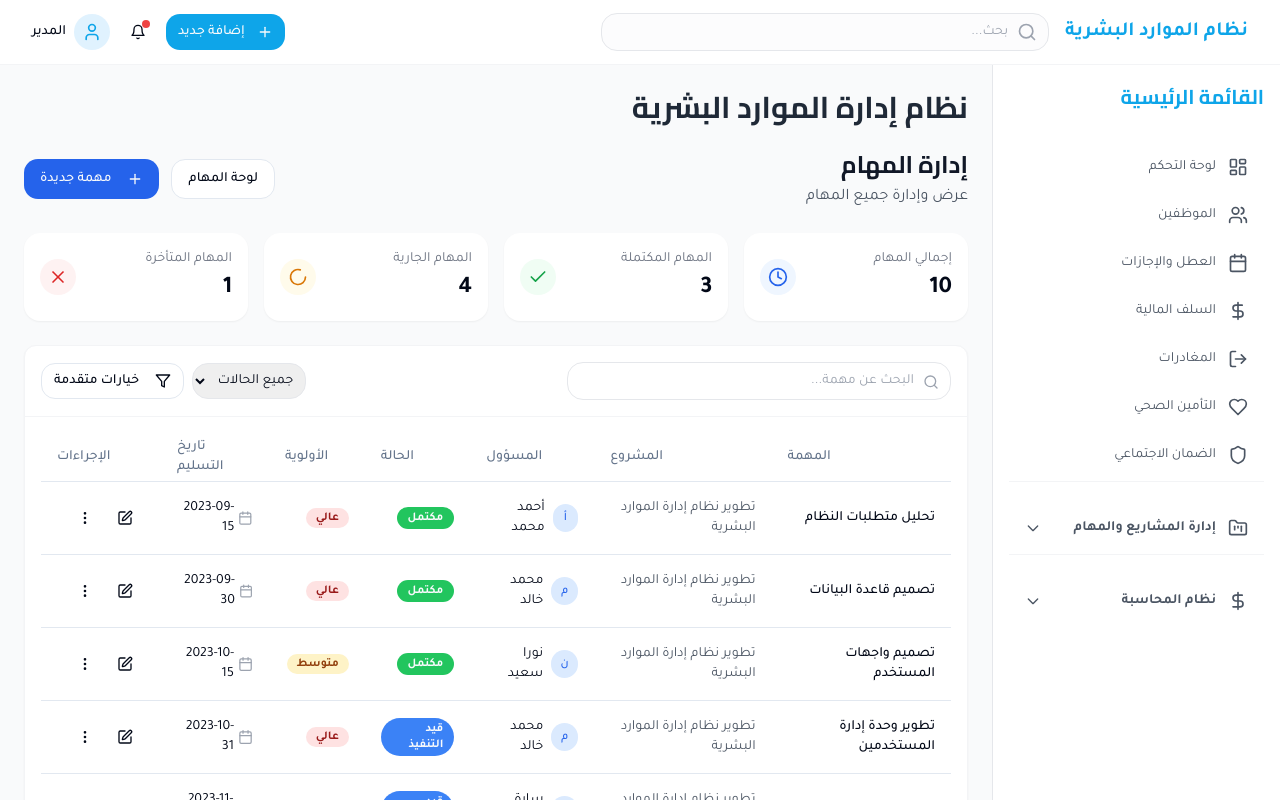
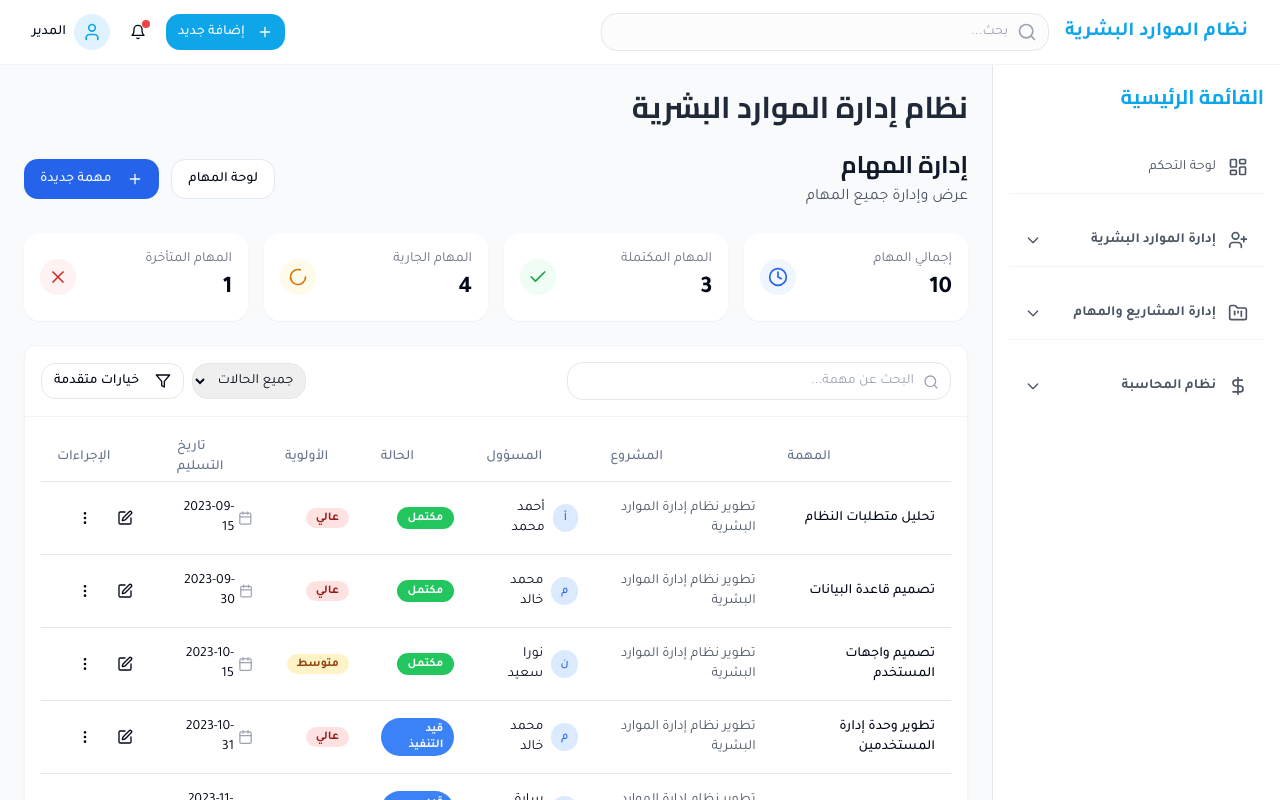
Before and after one commit to ki4n7/hrm-arabia-pro, a React (Vite) app: page /tasks in a window 1280 px wide. Shown: the top 800 px of the page. Built offline with nearby package versions, Linux system fonts and the light colour scheme.

Commit message:
Refactor HR navigation to dropdown
Refactor the HR navigation links in the sidebar to use a dropdown menu.

```diff
--- a/src/components/Sidebar.tsx
+++ b/src/components/Sidebar.tsx
@@ -4,7 +4,7 @@ import { NavLink } from "react-router-dom";
 import {
   X, Users, Calendar, DollarSign, LogOut, Heart, Shield, LayoutDashboard,
   BookOpen, FileText, Receipt, File, PieChart, TrendingUp, Target,
-  Briefcase, FolderKanban, ListTodo, ClipboardList, BarChart
+  Briefcase, FolderKanban, ListTodo, ClipboardList, UserPlus
 } from "lucide-react";
 import { Button } from "@/components/ui/button";
 import { cn } from "@/lib/utils";
@@ -18,14 +18,17 @@ const Sidebar: React.FC<SidebarProps> = ({ isOpen, closeSidebar }) => {
   // State to toggle submenus
   const [showAccountingMenu, setShowAccountingMenu] = useState(false);
   const [showProjectsMenu, setShowProjectsMenu] = useState(false);
+  const [showHRMenu, setShowHRMenu] = useState(false);
 
-  // Define sidebar links
-  const links = [
-    {
+  // Define main dashboard link
+  const dashboardLink = {
     name: "لوحة التحكم",
     to: "/",
     icon: <LayoutDashboard className="h-5 w-5" />,
-    },
+  };
+
+  // Define HR links
+  const hrLinks = [
     {
       name: "الموظفين",
       to: "/employees",
@@ -156,13 +159,48 @@ const Sidebar: React.FC<SidebarProps> = ({ isOpen, closeSidebar }) => {
         </div>
 
         <nav className="p-4 space-y-1 overflow-y-auto max-h-[calc(100vh-4rem)]">
-          {links.map((link) => (
+          {/* Dashboard Link */}
+          <NavLink
+            key={dashboardLink.to}
+            to={dashboardLink.to}
+            onClick={closeSidebar}
+            className={({ isActive }) => cn(
+              "flex items-center px-4 py-3 text-sm rounded-lg transition-all duration-200",
+              isActive
+                ? "bg-hrm-lightBlue text-hrm-blue font-medium"
+                : "text-gray-600 hover:bg-gray-50"
+            )}
+          >
+            <span className="ml-3">{dashboardLink.icon}</span>
+            {dashboardLink.name}
+          </NavLink>
+
+          {/* HR Section */}
+          <div className="mt-6 pt-6 border-t border-gray-100">
+            <button
+              onClick={() => setShowHRMenu(!showHRMenu)}
+              className="flex items-center justify-between w-full px-4 py-3 text-sm text-gray-600 hover:bg-gray-50 rounded-lg"
+            >
+              <div className="flex items-center">
+                <span className="ml-3"><UserPlus className="h-5 w-5" /></span>
+                <span className="font-semibold">إدارة الموارد البشرية</span>
+              </div>
+              <span className={`transform transition-transform ${showHRMenu ? 'rotate-180' : ''}`}>
+                <svg xmlns="http://www.w3.org/2000/svg" className="h-4 w-4" fill="none" viewBox="0 0 24 24" stroke="currentColor">
+                  <path strokeLinecap="round" strokeLinejoin="round" strokeWidth={2} d="M19 9l-7 7-7-7" />
+                </svg>
+              </span>
+            </button>
+
+            {showHRMenu && (
+              <div className="mt-2 mr-4 pr-2 space-y-1 border-r border-gray-100">
+                {hrLinks.map((link) => (
                   <NavLink
                     key={link.to}
                     to={link.to}
                     onClick={closeSidebar}
                     className={({ isActive }) => cn(
-                "flex items-center px-4 py-3 text-sm rounded-lg transition-all duration-200",
+                      "flex items-center px-4 py-2 text-sm rounded-lg transition-all duration-200",
                       isActive
                         ? "bg-hrm-lightBlue text-hrm-blue font-medium"
                         : "text-gray-600 hover:bg-gray-50"
@@ -172,6 +210,9 @@ const Sidebar: React.FC<SidebarProps> = ({ isOpen, closeSidebar }) => {
                     {link.name}
                   </NavLink>
                 ))}
+              </div>
+            )}
+          </div>
 
           {/* Project Management Section */}
           <div className="mt-6 pt-6 border-t border-gray-100">
```
Lines whose indentation alone changed are shown as unchanged.
